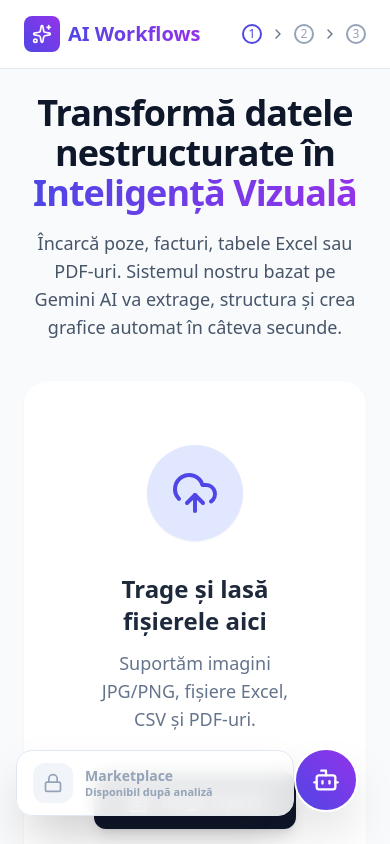
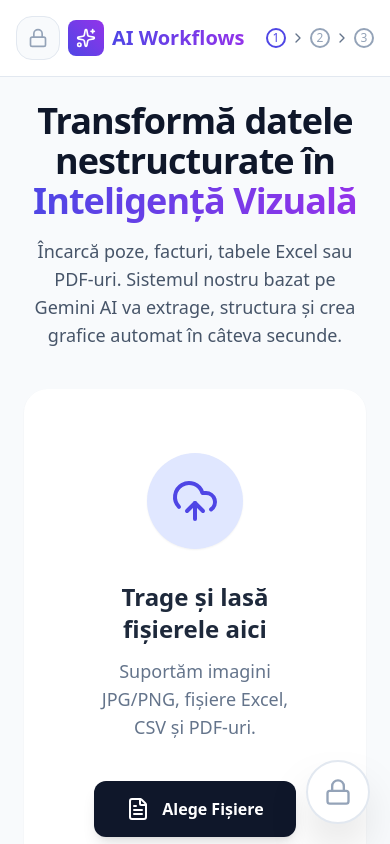
Before and after one commit to adigeo08/WorkflowsAI, a React (Vite) app: page / in a window 390 px wide. Shown: the top 844 px of the page. Built offline with nearby package versions, Linux system fonts and the light colour scheme.

Commit message:
Improve mobile marketplace and chat layout

```diff
--- a/src/App.tsx
+++ b/src/App.tsx
@@ -1,5 +1,4 @@
 import React, { useEffect, useRef, useState } from 'react';
-import { Grid, Lock } from 'lucide-react';
 import { AppAnimations } from './components/AppAnimations';
 import { AppFooter } from './components/AppFooter';
 import { AppHeader } from './components/AppHeader';
@@ -134,36 +133,16 @@ export default function App() {
 
             <AppFooter />
 
-            <button
-                type="button"
-                onClick={() => {
-                    if (isDataProcessed) setIsModulesOpen(true);
-                }}
-                disabled={!isDataProcessed}
-                aria-label={isDataProcessed ? 'Deschide marketplace-ul de module' : 'Marketplace blocat până la finalizarea analizei'}
-                className={`md:hidden fixed bottom-7 left-4 right-24 z-30 flex items-center gap-3 rounded-2xl border px-4 py-3 text-left shadow-2xl backdrop-blur transition-all ${
-                    isDataProcessed
-                        ? 'border-white/60 bg-gradient-to-r from-indigo-600 to-purple-600 text-white hover:-translate-y-0.5 hover:shadow-indigo-500/30 active:translate-y-0'
-                        : 'border-slate-200 bg-white/90 text-slate-400 cursor-not-allowed'
-                }`}
-            >
-                <span className={`flex h-10 w-10 shrink-0 items-center justify-center rounded-xl ${isDataProcessed ? 'bg-white/20' : 'bg-slate-100'}`}>
-                    {isDataProcessed ? <Grid className="h-5 w-5" /> : <Lock className="h-5 w-5" />}
-                </span>
-                <span className="min-w-0">
-                    <span className="block text-sm font-extrabold leading-tight">Marketplace</span>
-                    <span className={`block truncate text-[11px] font-semibold leading-tight ${isDataProcessed ? 'text-indigo-100' : 'text-slate-400'}`}>
-                        {isDataProcessed ? 'Adaugă module' : 'Disponibil după analiză'}
-                    </span>
-                </span>
-            </button>
 
             <ChatWidget
                 isOpen={isChatOpen}
                 messages={chatMessages}
                 input={chatInput}
                 chatEndRef={chatEndRef}
-                onToggle={() => setIsChatOpen((isOpen) => !isOpen)}
+                isDataProcessed={isDataProcessed}
+                onToggle={() => {
+                    if (isDataProcessed) setIsChatOpen((isOpen) => !isOpen);
+                }}
                 onClose={() => setIsChatOpen(false)}
                 onInputChange={setChatInput}
                 onSubmit={handleSendMessage}
--- a/src/components/AppHeader.tsx
+++ b/src/components/AppHeader.tsx
@@ -1,4 +1,4 @@
-import { ChevronRight, Grid, Lock } from 'lucide-react';
+import { ChevronRight, Grid, Lock, Menu } from 'lucide-react';
 import type { Step } from '../types';
 import { BrandLogo } from './BrandLogo';
 
@@ -9,16 +9,35 @@ type Props = {
 };
 
 export function AppHeader({ step, isDataProcessed, onOpenModules }: Props) {
+    const handleOpenModules = () => {
+        if (isDataProcessed) onOpenModules();
+    };
+
     return (
-        <header className="bg-white border-b border-slate-200 px-6 py-4 flex justify-between items-center sticky top-0 z-10">
-            <BrandLogo />
+        <header className="bg-white border-b border-slate-200 px-4 py-4 md:px-6 flex justify-between items-center sticky top-0 z-10 gap-3">
+            <div className="flex items-center gap-2 min-w-0">
+                <button
+                    type="button"
+                    onClick={handleOpenModules}
+                    disabled={!isDataProcessed}
+                    title={!isDataProcessed ? 'Procesează datele mai întâi' : 'Deschide App Store Module'}
+                    aria-label={isDataProcessed ? 'Deschide App Store Module' : 'App Store Module blocat până la finalizarea analizei'}
+                    className={`md:hidden flex h-11 w-11 shrink-0 items-center justify-center rounded-2xl border transition-all ${
+                        isDataProcessed
+                            ? 'border-indigo-200 bg-indigo-50 text-indigo-700 shadow-sm hover:bg-indigo-100 active:scale-95'
+                            : 'border-slate-200 bg-slate-50 text-slate-400 cursor-not-allowed'
+                    }`}
+                >
+                    {isDataProcessed ? <Menu className="h-5 w-5" /> : <Lock className="h-5 w-5" />}
+                </button>
+                <BrandLogo />
+            </div>
 
             <div className="hidden md:flex flex-1 justify-center">
                 <button
                     type="button"
-                    onClick={() => {
-                        if (isDataProcessed) onOpenModules();
-                    }}
+                    onClick={handleOpenModules}
+                    disabled={!isDataProcessed}
                     title={!isDataProcessed ? 'Procesează datele mai întâi' : ''}
                     className={`flex items-center gap-2 px-5 py-2 rounded-full text-sm font-bold transition-all shadow-sm ${
                         isDataProcessed
@@ -31,7 +50,7 @@ export function AppHeader({ step, isDataProcessed, onOpenModules }: Props) {
                 </button>
             </div>
 
-            <div className="flex items-center gap-2 md:gap-4 text-xs md:text-sm font-medium text-slate-500">
+            <div className="flex items-center gap-1 text-xs font-medium text-slate-500 md:gap-4 md:text-sm">
                 <StepIndicator active={step === 1} completed={step !== 1} label="Încărcare" number={1} />
                 <ChevronRight className="w-4 h-4" />
                 <StepIndicator active={step === 2} completed={step === 3 || step === 'processing'} label="Verificare" number={2} />
--- a/src/components/ChatWidget.tsx
+++ b/src/components/ChatWidget.tsx
@@ -1,5 +1,5 @@
 import type React from 'react';
-import { Bot, Send, X } from 'lucide-react';
+import { Bot, Lock, Send, X } from 'lucide-react';
 import type { ChatMessage } from '../types';
 
 type Props = {
@@ -7,38 +7,50 @@ type Props = {
     messages: ChatMessage[];
     input: string;
     chatEndRef: React.RefObject<HTMLDivElement | null>;
+    isDataProcessed: boolean;
     onToggle: () => void;
     onClose: () => void;
     onInputChange: (value: string) => void;
     onSubmit: (e: React.FormEvent<HTMLFormElement>) => void;
 };
 
-export function ChatWidget({ isOpen, messages, input, chatEndRef, onToggle, onClose, onInputChange, onSubmit }: Props) {
+export function ChatWidget({ isOpen, messages, input, chatEndRef, isDataProcessed, onToggle, onClose, onInputChange, onSubmit }: Props) {
     return (
         <>
-            <button onClick={onToggle} className="fixed bottom-8 right-8 bg-gradient-to-tr from-indigo-600 to-purple-600 text-white p-4 rounded-full shadow-2xl hover:scale-110 transition-all z-30 border-2 border-white">
-                <Bot className="w-7 h-7" />
+            <button
+                type="button"
+                onClick={onToggle}
+                disabled={!isDataProcessed}
+                title={!isDataProcessed ? 'Chat disponibil după finalizarea analizei' : 'Deschide asistentul AI'}
+                aria-label={isDataProcessed ? 'Deschide asistentul AI' : 'Asistent AI blocat până la finalizarea analizei'}
+                className={`fixed bottom-5 right-5 z-30 rounded-full border-2 p-4 shadow-2xl transition-all md:bottom-8 md:right-8 ${
+                    isDataProcessed
+                        ? 'border-white bg-gradient-to-tr from-indigo-600 to-purple-600 text-white hover:scale-110'
+                        : 'border-slate-200 bg-white text-slate-400 cursor-not-allowed'
+                }`}
+            >
+                {isDataProcessed ? <Bot className="w-7 h-7" /> : <Lock className="w-7 h-7" />}
             </button>
 
-            {isOpen && (
-                <div className="fixed bottom-24 right-8 w-96 h-[500px] bg-white rounded-2xl shadow-2xl border border-slate-200 flex flex-col z-30 animate-in slide-in-from-bottom-5 fade-in duration-300">
-                    <div className="p-4 border-b border-slate-100 flex justify-between items-center bg-slate-50 rounded-t-2xl">
+            {isOpen && isDataProcessed && (
+                <div className="fixed inset-x-3 bottom-24 top-20 z-30 flex flex-col overflow-hidden rounded-2xl border border-slate-200 bg-white shadow-2xl animate-in slide-in-from-bottom-5 fade-in duration-300 sm:left-auto sm:right-8 sm:top-auto sm:h-[500px] sm:w-96">
+                    <div className="p-4 border-b border-slate-100 flex justify-between items-center bg-slate-50 rounded-t-2xl shrink-0">
                         <h3 className="font-bold flex items-center gap-2 text-slate-800"><Bot className="w-5 h-5 text-indigo-600" />Asistent AI</h3>
-                        <button onClick={onClose} className="text-slate-400 hover:text-slate-600 p-1"><X className="w-5 h-5" /></button>
+                        <button type="button" onClick={onClose} className="text-slate-400 hover:text-slate-600 p-1"><X className="w-5 h-5" /></button>
                     </div>
-                    <div className="flex-1 overflow-y-auto p-4 space-y-4">
+                    <div className="flex-1 overflow-y-auto p-4 space-y-4 min-h-0">
                         {messages.map((msg, i) => (
                             <div key={i} className={`flex ${msg.role === 'user' ? 'justify-end' : 'justify-start'}`}>
-                                <div className={`max-w-[85%] p-3 rounded-2xl text-sm ${msg.role === 'user' ? 'bg-indigo-600 text-white rounded-br-md' : 'bg-slate-100 text-slate-800 rounded-bl-md'}`}>
+                                <div className={`max-w-[85%] break-words p-3 rounded-2xl text-sm ${msg.role === 'user' ? 'bg-indigo-600 text-white rounded-br-md' : 'bg-slate-100 text-slate-800 rounded-bl-md'}`}>
                                     {msg.text}
                                 </div>
                             </div>
                         ))}
                         <div ref={chatEndRef} />
                     </div>
-                    <form onSubmit={onSubmit} className="p-4 border-t border-slate-100 flex gap-2">
-                        <input type="text" value={input} onChange={(e) => onInputChange(e.target.value)} placeholder="Întreabă-mă orice..." className="flex-1 bg-slate-50 border border-slate-200 rounded-xl px-4 py-2 text-sm focus:outline-none focus:border-indigo-300 focus:ring-2 focus:ring-indigo-100 transition-all" />
-                        <button type="submit" className="bg-indigo-600 text-white p-2 rounded-xl hover:bg-indigo-700 transition-colors"><Send className="w-4 h-4" /></button>
+                    <form onSubmit={onSubmit} className="p-3 border-t border-slate-100 flex gap-2 shrink-0 sm:p-4">
+                        <input type="text" value={input} onChange={(e) => onInputChange(e.target.value)} placeholder="Întreabă-mă orice..." className="min-w-0 flex-1 bg-slate-50 border border-slate-200 rounded-xl px-4 py-2 text-sm focus:outline-none focus:border-indigo-300 focus:ring-2 focus:ring-indigo-100 transition-all" />
+                        <button type="submit" className="shrink-0 bg-indigo-600 text-white p-2 rounded-xl hover:bg-indigo-700 transition-colors"><Send className="w-4 h-4" /></button>
                     </form>
                 </div>
             )}
```
Also changed, not shown: src/components/ModulesSidebar.tsx (+8 -8 lines).
